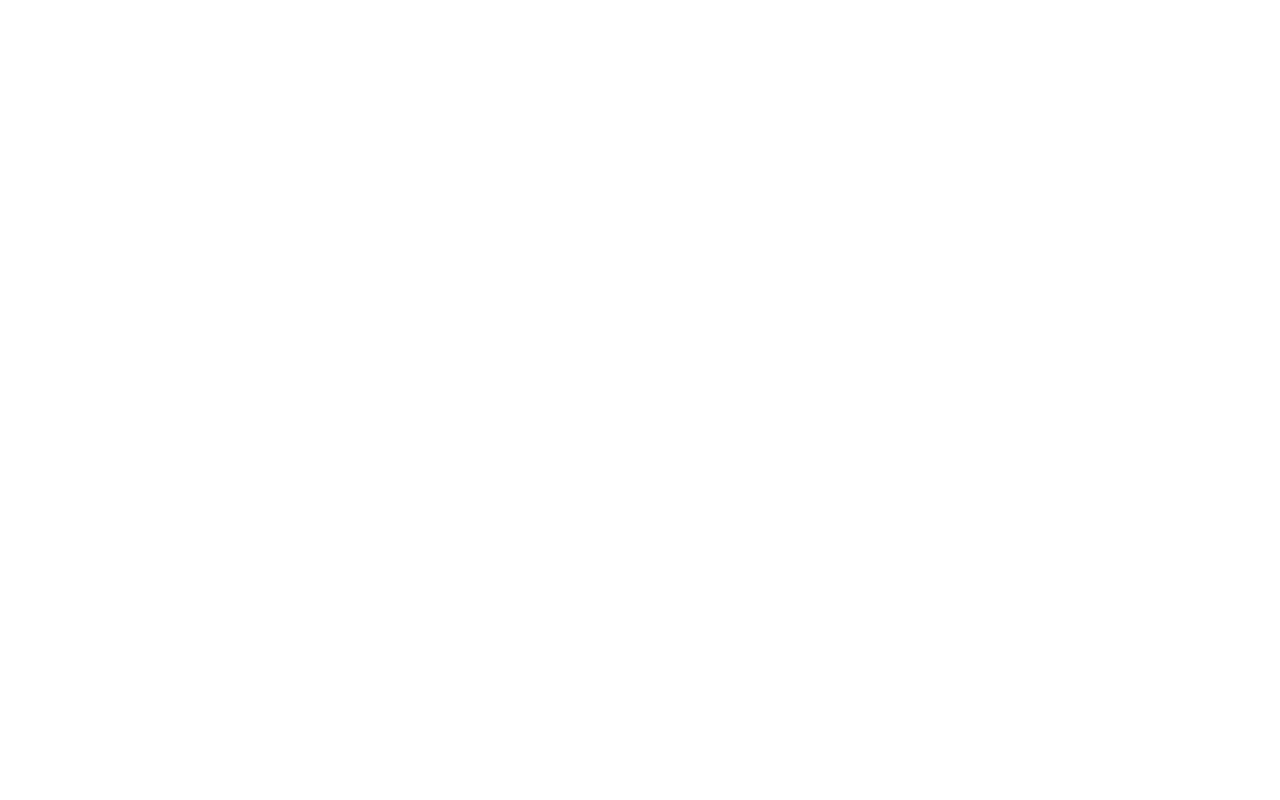
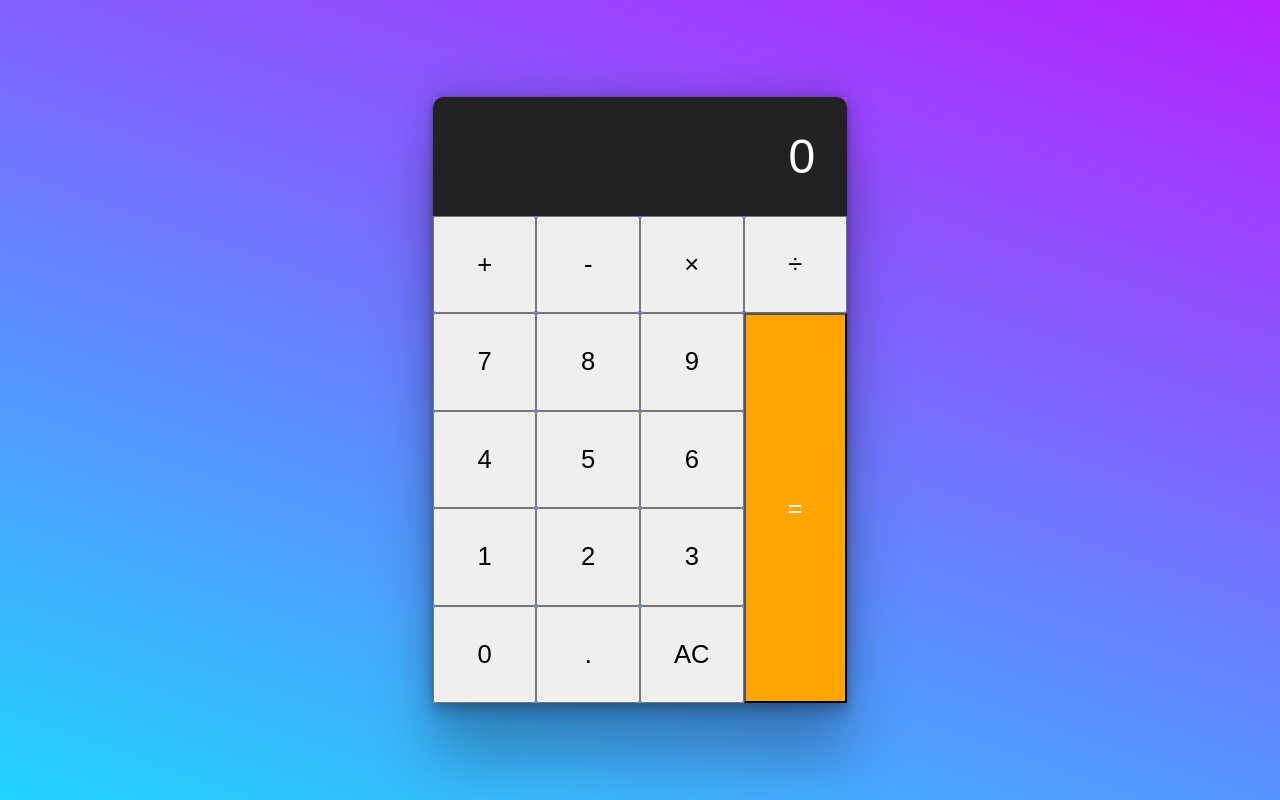
Before and after one commit to mo-rob-1/js-calculator, a plain HTML site: page index.html in a window 1280 px wide. Drawn offline with Linux system fonts and the light colour scheme.

Commit message:
coded markup with basic styling

```diff
--- a/css/style.scss
+++ b/css/style.scss
@@ -0,0 +1,92 @@
+@mixin body-background-color {
+    background-color: #21D4FD;
+    background-image: linear-gradient(19deg, #21D4FD 0%, #B721FF 100%);
+}
+@mixin calc-box-shadow {
+    box-shadow: rgba(0, 0, 0, 0.25) 0px 54px 55px, rgba(0, 0, 0, 0.12) 0px -12px 30px,
+  rgba(0, 0, 0, 0.12) 0px 4px 6px, rgba(0, 0, 0, 0.17) 0px 12px 13px, rgba(0, 0, 0, 0.09) 0px -3px 5px;
+}
+
+* {
+    box-sizing: border-box;
+}
+
+body {
+    font-family: Arial, Helvetica, sans-serif;
+    @include body-background-color;
+}
+
+.container {
+    display: flex;
+    align-items: center;
+    justify-content: center;
+    min-height: 100vh;
+}
+
+.calculator {
+    @include calc-box-shadow;
+    &__screen {
+        font-size: 3rem;
+        text-align: right;
+        background-color: #222;
+        color: #fff;
+        padding: 2rem;
+        border-top-left-radius: 10px;
+        border-top-right-radius: 10px;
+    }
+    &__buttons {
+        font-size: 1.6rem;
+        display: grid;
+        grid-template-columns: repeat(4, 1fr);
+        grid-template-areas:
+        ". . . ."
+        "seven eight nine equal"
+        "four five six equal"
+        "one two three equal"
+        "zero decimal clear equal";
+    }
+    &__buttons > button {
+        padding: 2rem;
+    }
+    .zero {
+        grid-area: zero;
+    }
+    .one {
+        grid-area: one;
+    }
+    .two {
+        grid-area: two
+    }
+    .three {
+        grid-area: three
+    }
+    .four {
+        grid-area: four
+    }
+    .five {
+        grid-area: five
+    }
+    .six {
+        grid-area: six;
+    }
+    .seven {
+        grid-area: seven;
+    }
+    .eight {
+        grid-area: eight;
+    }
+    .nine {
+        grid-area: nine;
+    }
+    .equal {
+        grid-area: equal;
+        background-color: orange;
+        color: #fff;
+    }
+    .decimal {
+        grid-area: decimal;
+    }
+    .clear {
+        grid-area: clear;
+    }
+}
--- a/index.html
+++ b/index.html
@@ -8,6 +8,36 @@
     <link rel="stylesheet" href="/css/style.css">
 </head>
 <body>
-    <script src="/js/app.js"></script>
+<main>
+
+<div class="container">
+
+<div class="calculator">
+<div class="calculator__screen">0</div>
+<div class="calculator__buttons">
+    <button class="plus">+</button>
+    <button class="minus">-</button>
+    <button class="times">&times;</button>
+    <button class="divide">÷</button>
+    <button class="one">1</button>
+    <button class="two">2</button>
+    <button class="three">3</button>
+    <button class="four">4</button>
+    <button class="five">5</button>
+    <button class="six">6</button>
+    <button class="seven">7</button>
+    <button class="eight">8</button>
+    <button class="nine">9</button>
+    <button class="zero">0</button>
+    <button class="decimal">.</button>
+    <button class="clear">AC</button>
+    <button class="equal">=</button>
+</div>
+</div>
+
+</div>
+
+</main>
+<script src="/js/app.js"></script>
 </body>
 </html>
```
Also changed, not shown: css/style.css, 1 other file.
